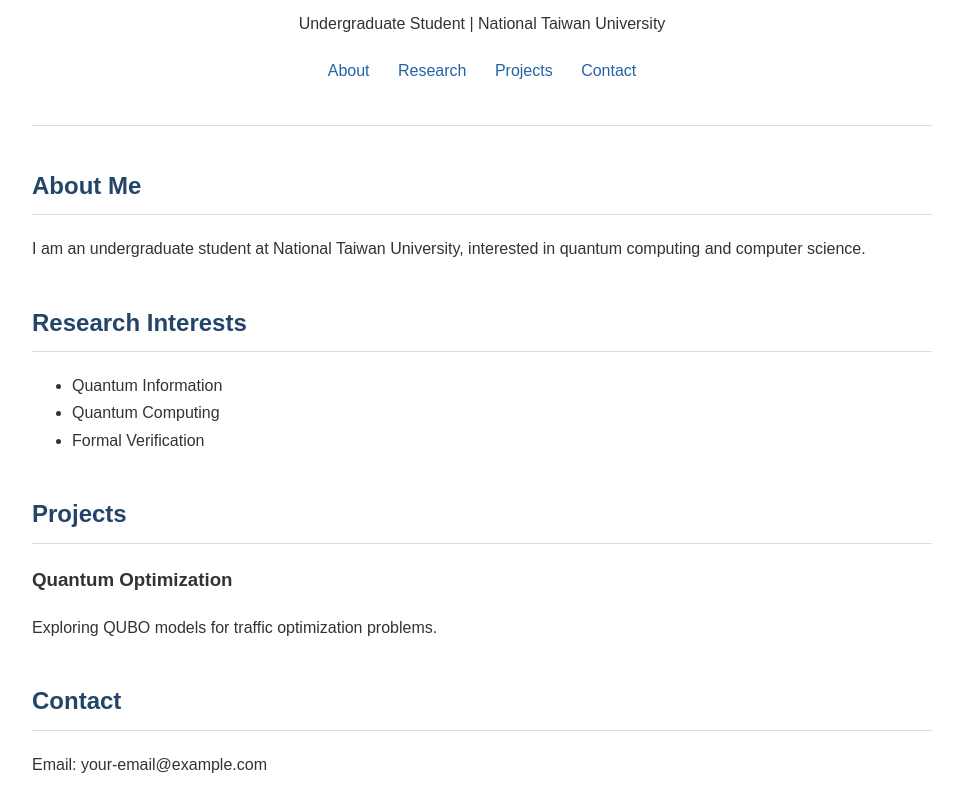
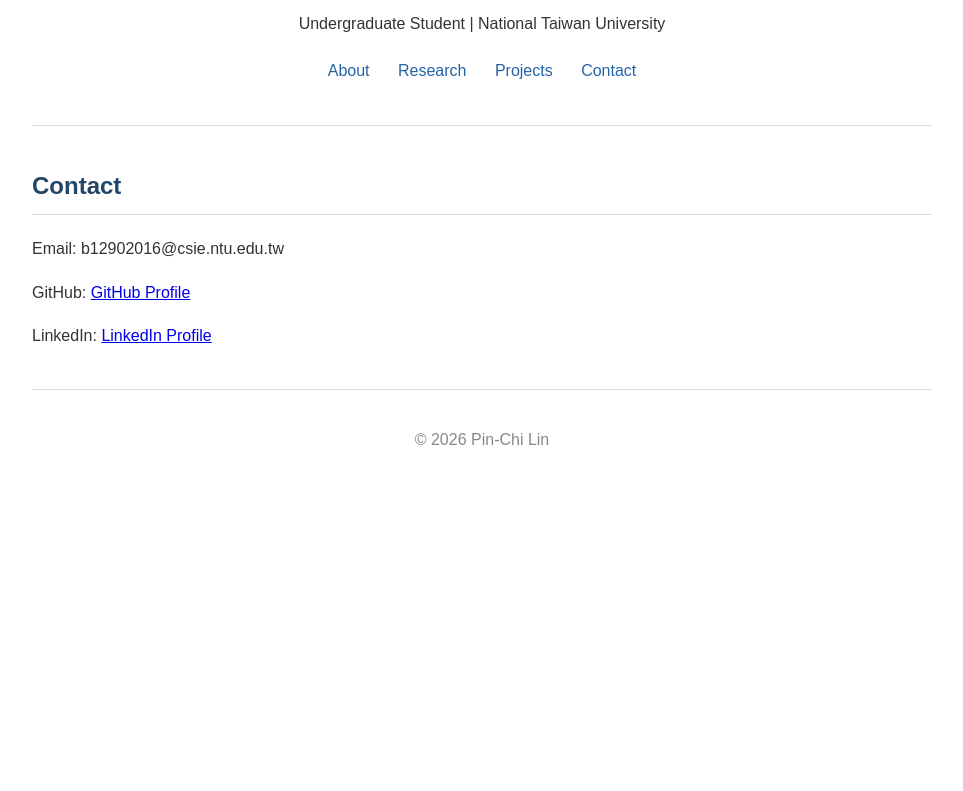
Before and after one commit to phxphrx-0/phxphrx-0.github.io, a plain HTML site: page index.html in a window 1280 px wide. Shown: the part 171-962 px from the top of the page, without its empty margins (158-1121 px from the left). After the commit the page ends 800 px from the top, so only its background shows below. Drawn offline with Linux system fonts and the light colour scheme.

Commit message:
Update homepage

```diff
--- a/index.html
+++ b/index.html
@@ -4,13 +4,13 @@
 <head>
     <meta charset="UTF-8">
     <meta name="viewport" content="width=device-width, initial-scale=1.0">
-    <title>Your Name | Personal Website</title>
+    <title>Pin-Chi Lin | Personal Website</title>
     <link rel="stylesheet" href="style.css">
 </head>
 
 <body>
     <header>
-        <h1>Your Name</h1>
+        <h1>Pin-Chi Lin</h1>
         <p>Undergraduate Student | National Taiwan University</p>
         <nav>
             <a href="#about">About</a>
@@ -21,36 +21,11 @@
     </header>
 
     <main>
-        <section id="about">
-            <h2>About Me</h2>
-            <p>
-                I am an undergraduate student at National Taiwan University,
-                interested in quantum computing and computer science.
-            </p>
-        </section>
-
-        <section id="research">
-            <h2>Research Interests</h2>
-            <ul>
-                <li>Quantum Information</li>
-                <li>Quantum Computing</li>
-                <li>Formal Verification</li>
-            </ul>
-        </section>
-
-        <section id="projects">
-            <h2>Projects</h2>
-            <h3>Quantum Optimization</h3>
-            <p>
-                Exploring QUBO models for traffic optimization problems.
-            </p>
-        </section>
-
         <section id="contact">
             <h2>Contact</h2>
-            <p>Email: your-email@example.com</p>
+            <p>Email: b12902016@csie.ntu.edu.tw</p>
             <p>
-                GitHub: <a href="https://github.com/your-username">
+                GitHub: <a href="https://github.com/">
                     GitHub Profile
                 </a>
             </p>
@@ -63,7 +38,7 @@
     </main>
 
     <footer>
-        <p>© 2026 Your Name</p>
+        <p>© 2026 Pin-Chi Lin</p>
     </footer>
 </body>
 </html>
```
